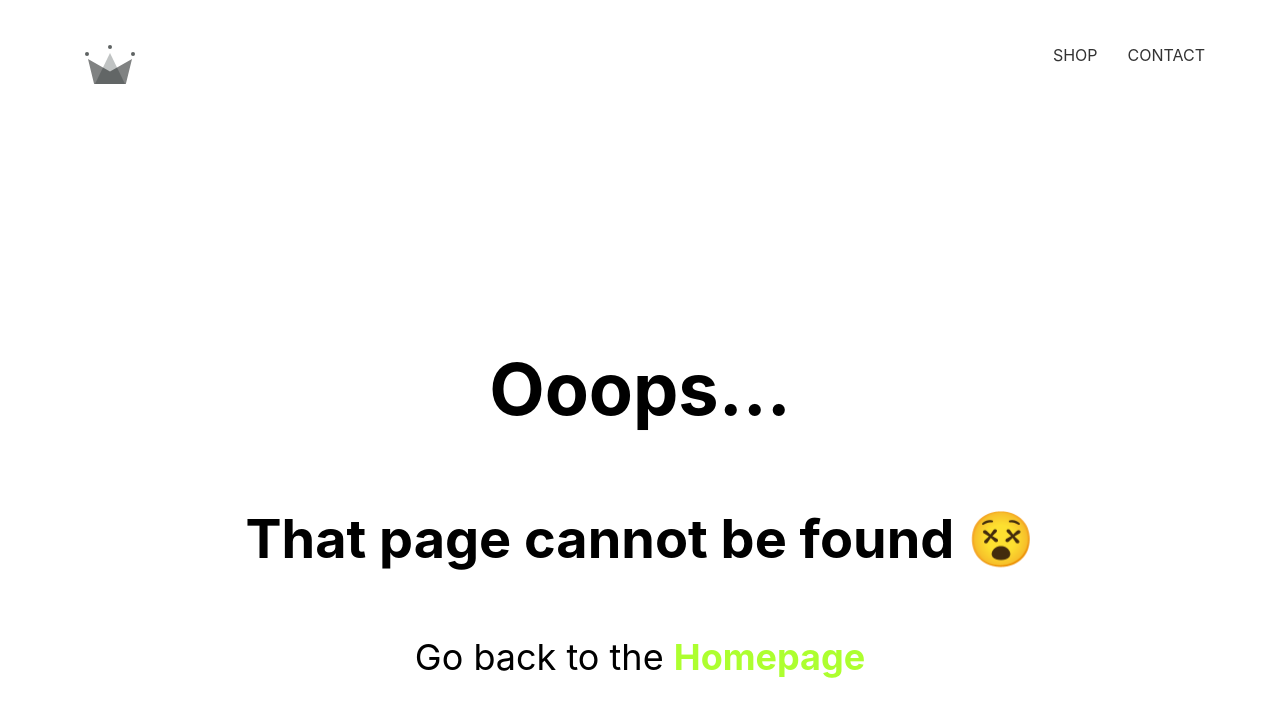
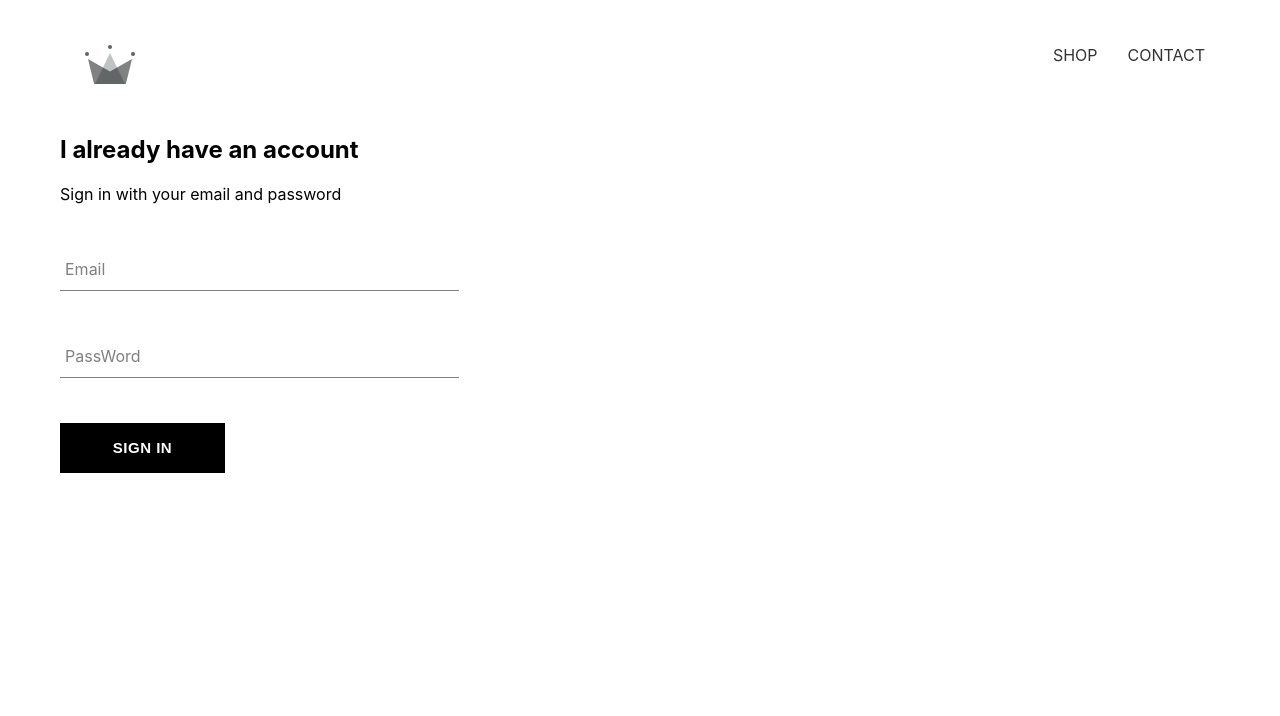
Before and after one commit to HbiHieu/Ecommerce_Shop, a React (Create React App) app: page /signIn in a window 1280 px wide. Shown: the top 716 px of the page. Built offline with nearby package versions, Linux system fonts and the light colour scheme.

Commit message:
create component FormInput , Button , SignIn component

```diff
--- a/src/App.js
+++ b/src/App.js
@@ -5,6 +5,7 @@ import ShopPage from "./pages/ShopPage/ShopPage.component";
 import Homepage from "./pages/HomePage/homepage.component";
 import NoMatch from "./components/Page404/NoMatch.component";
 import Header from './layout/Header/Header';
+import SignIn from './components/SignIn/SignIn.component';
 
 function App() {
 
@@ -16,7 +17,10 @@ function App() {
       </Route>
       <Route path="/shop" element={<ShopPage/>}>
       </Route>
-      <Route path="*" element={<NoMatch />}></Route>
+      <Route path="/signIn" element={<SignIn/>}>
+      </Route>
+      <Route path="*" element={<NoMatch />}>
+      </Route>
       </Routes>
      </div>
   );
--- /dev/null
+++ b/src/components/Button/Button.component.jsx
@@ -0,0 +1,11 @@
+import React from 'react'
+
+import "./Button.styles.scss"
+
+export default function Button({ children , ...otherProps}) {
+  return (
+    <button className='custom-button' {...otherProps} >
+       {children}
+    </button>
+  )
+}
--- /dev/null
+++ b/src/components/Button/Button.styles.scss
@@ -0,0 +1,21 @@
+.custom-button {
+    min-width: 165px;
+    width: auto;
+    height: 50px;
+    letter-spacing: 0.5px;
+    line-height: 50px;
+    padding: 0 35px 0 35px;
+    font-size: 15px;
+    background-color: black;
+    color: white;
+    text-transform: uppercase;
+    font-weight: bolder;
+    border: none;
+    cursor: pointer;
+
+    &:hover {
+      background-color: white;
+      color: black;
+      border: 1px solid black;
+    }
+  }
--- /dev/null
+++ b/src/components/FormInput/FormInput.component.jsx
@@ -0,0 +1,20 @@
+import React from 'react'
+
+import "./FormInput.styles.scss"
+
+export default function FormInput({ handleChange , label , ...otherProps }) {
+  return (
+    <div className='group'>
+    <input className='form-input' onChange={handleChange} {...otherProps} />
+    {label ? (
+      <label
+        className={`${
+          otherProps.value.length ? 'shrink' : ''
+        } form-input-label`}
+      >
+        {label}
+      </label>
+    ) : null}
+  </div>
+  )
+}
--- /dev/null
+++ b/src/components/FormInput/FormInput.styles.scss
@@ -0,0 +1,54 @@
+$sub-color: grey;
+$main-color: black;
+
+@mixin shrinkLabel {
+  top: -14px;
+  font-size: 12px;
+  color: $main-color;
+}
+
+.group {
+  position: relative;
+  margin: 45px 0;
+
+  .form-input {
+    background: none;
+    background-color: white;
+    color: $sub-color;
+    font-size: 18px;
+    padding: 10px 10px 10px 5px;
+    display: block;
+    width: 100%;
+    border: none;
+    border-radius: 0;
+    border-bottom: 1px solid $sub-color;
+    margin: 25px 0;
+
+    &:focus {
+      outline: none;
+    }
+
+    &:focus ~ .form-input-label {
+      @include shrinkLabel();
+    }
+  }
+
+  input[type='password'] {
+    letter-spacing: 0.3em;
+  }
+
+  .form-input-label {
+    color: $sub-color;
+    font-size: 16px;
+    font-weight: normal;
+    position: absolute;
+    pointer-events: none;
+    left: 5px;
+    top: 10px;
+    transition: 300ms ease all;
+
+    &.shrink {
+      @include shrinkLabel();
+    }
+  }
+}
--- /dev/null
+++ b/src/components/SignIn/SignIn.component.jsx
@@ -0,0 +1,61 @@
+import React from "react";
+
+import "./SignIn.styles.scss";
+
+import FormInput from "../FormInput/FormInput.component";
+import Button from "../Button/Button.component";
+
+class SignIn extends React.Component {
+  constructor() {
+    super();
+    this.state = {
+      email: "",
+      passWord: "",
+    };
+  }
+
+  handleChange = (event) => {
+    const { name, value } = event.target;
+    this.setState({
+      [name]: value,
+    });
+  };
+
+  handleSubmit = (event) => {
+    event.preventDefault();
+    this.setState({
+      email: "",
+      passWord: "",
+    });
+  };
+
+  render() {
+    return (
+      <div className="sign-in">
+        <h2>I already have an account</h2>
+        <span>Sign in with your email and password</span>
+        <form onSubmit={this.handleSubmit}>
+          <FormInput
+            type="email"
+            name="email"
+            value={this.state.email}
+            onChange={this.handleChange}
+            label="Email"
+            required
+          />
+          <FormInput
+            type="password"
+            name="passWord"
+            value={this.state.passWord}
+            onChange={this.handleChange}
+            label="PassWord"
+            required
+          />
+          <Button type={'submit'}>Sign In</Button>
+        </form>
+      </div>
+    );
+  }
+}
+
+export default SignIn;
--- /dev/null
+++ b/src/components/SignIn/SignIn.styles.scss
@@ -0,0 +1,5 @@
+.sign-in {
+    width: 30vw;
+    display: flex;
+    flex-direction: column;
+  }
--- a/src/components/icons/icon.jsx
+++ b/src/components/icons/icon.jsx
@@ -4,11 +4,11 @@ export const LogoHeader = () => (
     <svg width="50px" height="39px" viewBox="0 0 50 39" version="1.1" xmlns="http://www.w3.org/2000/svg" xmlnsXlink="http://www.w3.org/1999/xlink">
     <title>Group</title>
     <desc>Created with Sketch.</desc>
-    <g id="WiP" stroke="none" stroke-width="1" fill="none" fill-rule="evenodd">
+    <g id="WiP" stroke="none" strokeWidth="1" fill="none" fillRule="evenodd">
         <g id="Artboard" transform="translate(-90.000000, -38.000000)">
             <g id="Group" transform="translate(90.000000, 38.000000)">
                 <polygon id="Rectangle" fill="#808282" points="3 14 25 26.5 47 14 40.855176 39 9.08421785 39"></polygon>
-                <polygon id="Triangle" fill-opacity="0.262838724" fill="#101A1A" points="25 8 40 39 10 39"></polygon>
+                <polygon id="Triangle" fillOpacity="0.262838724" fill="#101A1A" points="25 8 40 39 10 39"></polygon>
                 <circle id="Oval" fill="#5E6363" cx="2" cy="9" r="2"></circle>
                 <circle id="Oval" fill="#5E6363" cx="25" cy="2" r="2"></circle>
                 <circle id="Oval" fill="#5E6363" cx="48" cy="9" r="2"></circle>
```
Also changed, not shown: src/pages/SignIn-SignUp/SignInAndSignUp.jsx (added, +10 -0 lines), src/pages/SignIn-SignUp/SignInAndSignUp.styles.scss (added).
